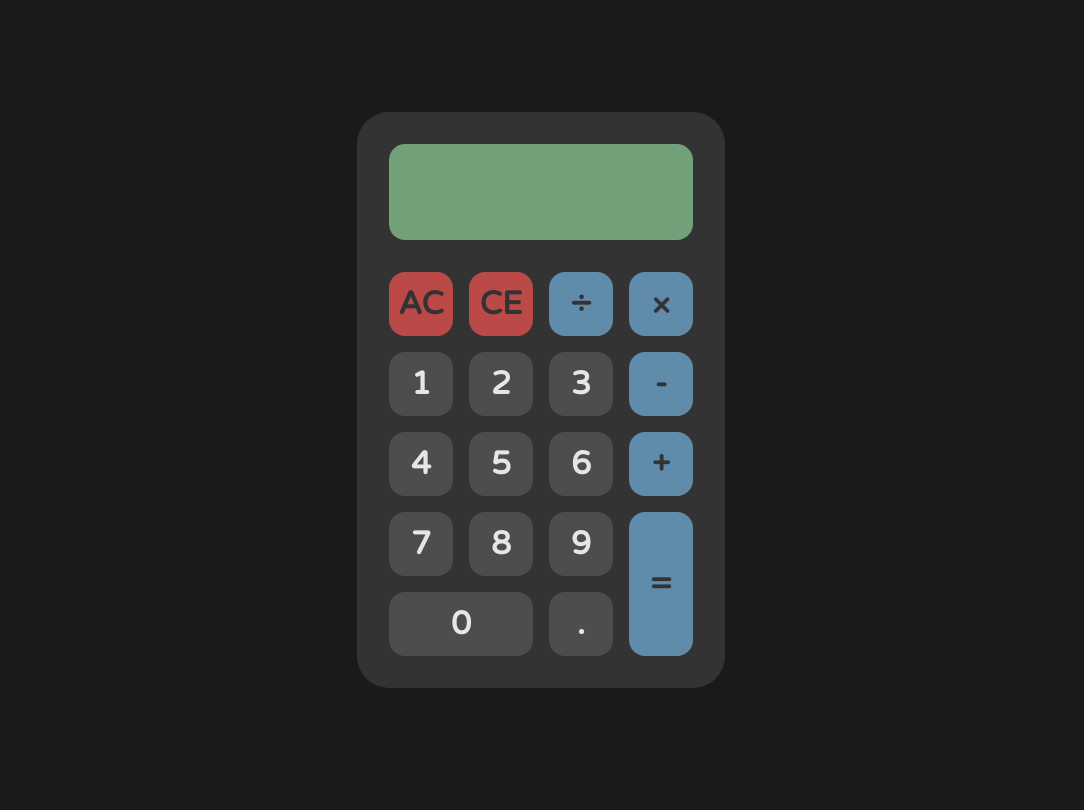
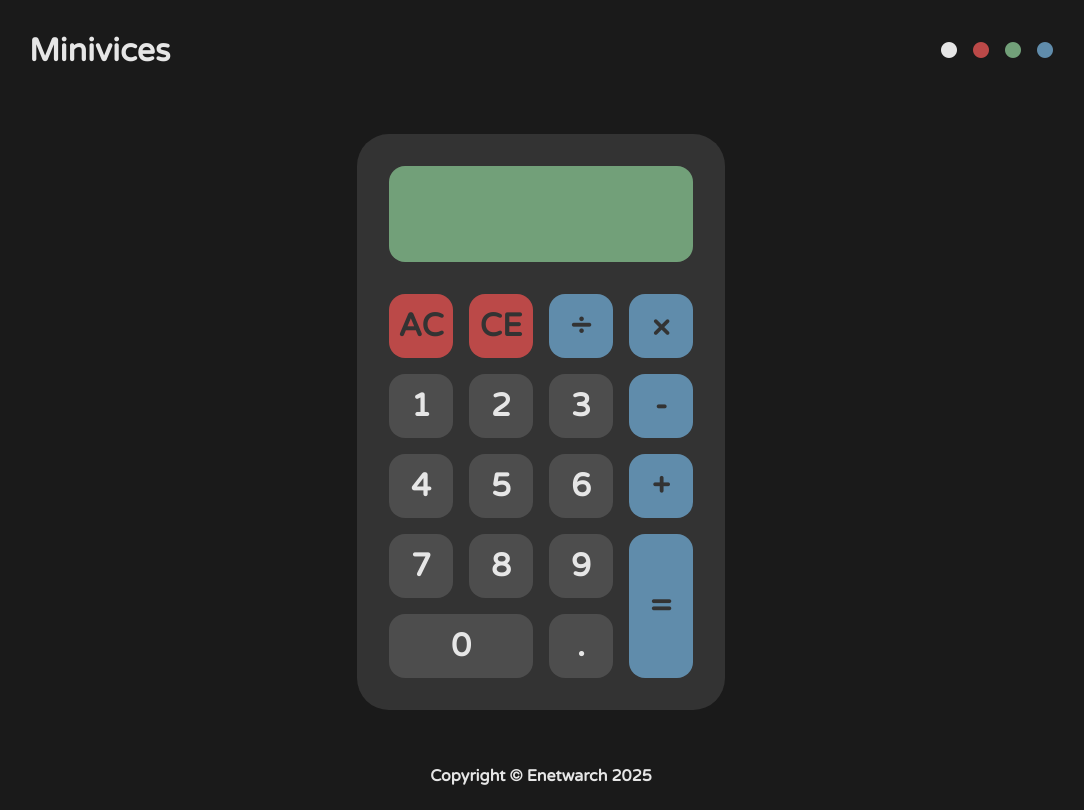
Before and after one commit to enetwarch/calculator, a plain HTML site: page index.html in a window 1280 px wide. Shown: the whole page, without its empty margins (99-1183 px from the left). Drawn offline with Linux system fonts and the light colour scheme.

Commit message:
added minivices heading and footer

```diff
--- a/css/style.css
+++ b/css/style.css
@@ -33,7 +33,51 @@ body {
     min-height: 100vh;
 }
 
-.calculator {
+a {
+    color: inherit;
+    text-decoration: none;
+}
+
+header {
+    color: var(--white);
+    display: flex;
+    justify-content: space-between;
+    padding: 2rem clamp(1rem, 10vw, 10rem);
+    width: 100%;
+}
+
+header nav {
+    align-items: center;
+    display: flex;
+    gap: 1rem;
+}
+
+header nav .white {
+    color: var(--white);
+}
+
+header nav .red {
+    color: var(--red);
+}
+
+header nav .green {
+    color: var(--green);
+}
+
+header nav .blue {
+    color: var(--blue);
+}
+
+main {
+    align-items: center;
+    display: flex;
+    flex-grow: 1;
+    justify-content: center;
+    padding-block: 2rem;
+    width: 100vw;
+}
+
+main .calculator {
     background-color: var(--black-2);
     border-radius: 2rem;
     display: grid;
@@ -42,11 +86,11 @@ body {
     padding: 2rem;
 }
 
-.calculator > * {
+main .calculator > * {
     border-radius: 1rem;
 }
 
-.calculator #output {
+main .calculator #output {
     align-items: center;
     background-color: var(--green);
     color: var(--black-2);
@@ -60,35 +104,43 @@ body {
     text-wrap: nowrap;
 }
 
-.calculator .input {
+main .calculator .input {
     align-items: center;
     display: flex;
     font-size: 2rem;
     justify-content: center;
 }
 
-.calculator .input:hover {
+main .calculator .input:hover {
     cursor: pointer;
 }
 
-.calculator .operation.delete.input {
+main .calculator .operation.delete.input {
     background-color: var(--red);
 }
 
-.calculator .operation.input {
+main .calculator .operation.input {
     background-color: var(--blue);
     color: var(--black-2);
 }
 
-.calculator .number.input {
+main .calculator .number.input {
     background-color: var(--black-3);
     color: var(--white);
 }
 
-.calculator #equals.operation.input {
+main .calculator #equals.operation.input {
     grid-area: 5 / 4 / 7 / 4;
 }
 
-.calculator #zero.input {
+main .calculator #zero.input {
     grid-column: 1 / 3;
 }
+
+footer {
+    align-items: center;
+    color: var(--white);
+    display: flex;
+    justify-content: center;
+    padding: 1.5rem;
+}
--- a/index.html
+++ b/index.html
@@ -7,8 +7,19 @@
         <meta name="viewport" content="width=device-width, initial-scale=1">
         <link rel="icon" type="image/ico" href="img/green.ico">
         <link rel="stylesheet" href="css/style.css">
+        <script src="https://kit.fontawesome.com/0541e3b46f.js" crossorigin="anonymous"></script>
     </head>
     <body>
+        <header>
+            <h1>Minivices</h1>
+            <nav>
+                <a href="https://enetwarch.github.io/sketchpad/"><i class="fa-solid fa-circle white"></i></a>
+                <a href="https://enetwarch.github.io/pomodoro-timer/"><i class="fa-solid fa-circle red"></i></a>
+                <a href="https://enetwarch.github.io/calculator/"><i class="fa-solid fa-circle green"></i></a>
+                <a href="https://enetwarch.github.io/rock-paper-scissors/"><i class="fa-solid fa-circle blue"></i></a>
+            </nav>
+        </header>
+        <main>
             <div class="calculator">
                 <div id="output"></div>
                 <div id="allClear" class="operation delete input">AC</div>
@@ -30,6 +41,10 @@
                 <div id="zero" class="number input">0</div>
                 <div id="decimal" class="number input">.</div>
             </div>
+        </main>
+        <footer>
+            <p>Copyright &copy; Enetwarch 2025</p>
+        </footer>
         <script src="js/script.js" async defer></script>
     </body>
 </html>
```
Lines whose indentation alone changed are shown as unchanged.
